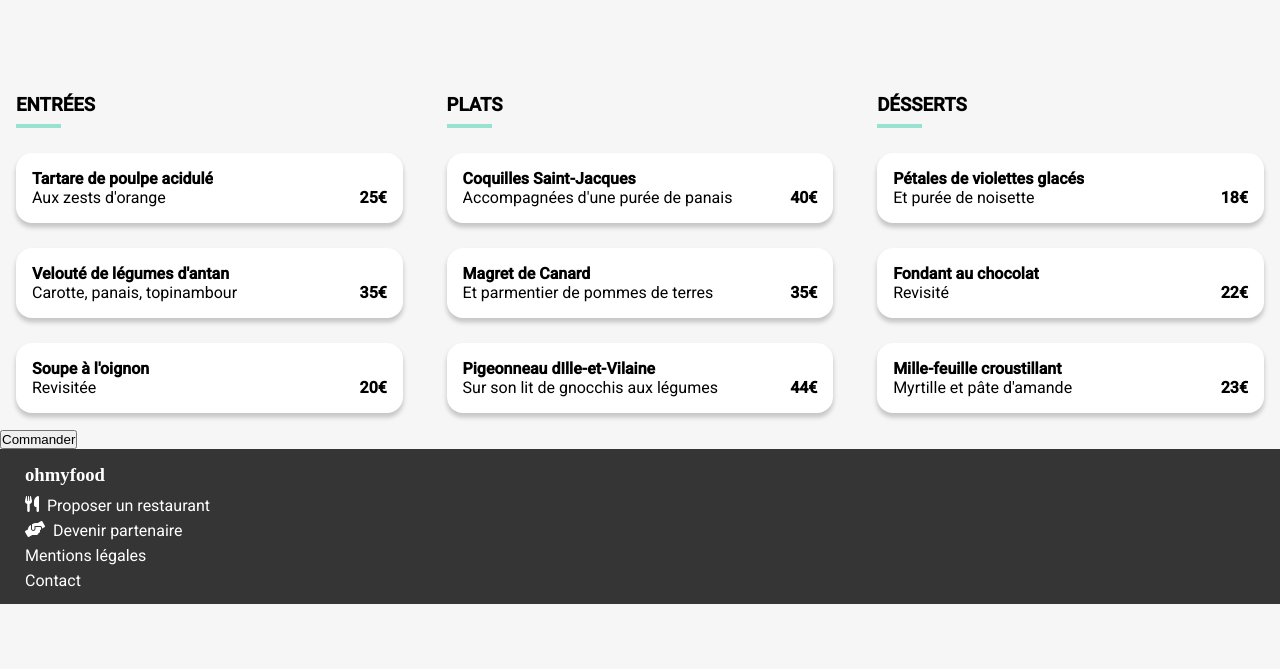
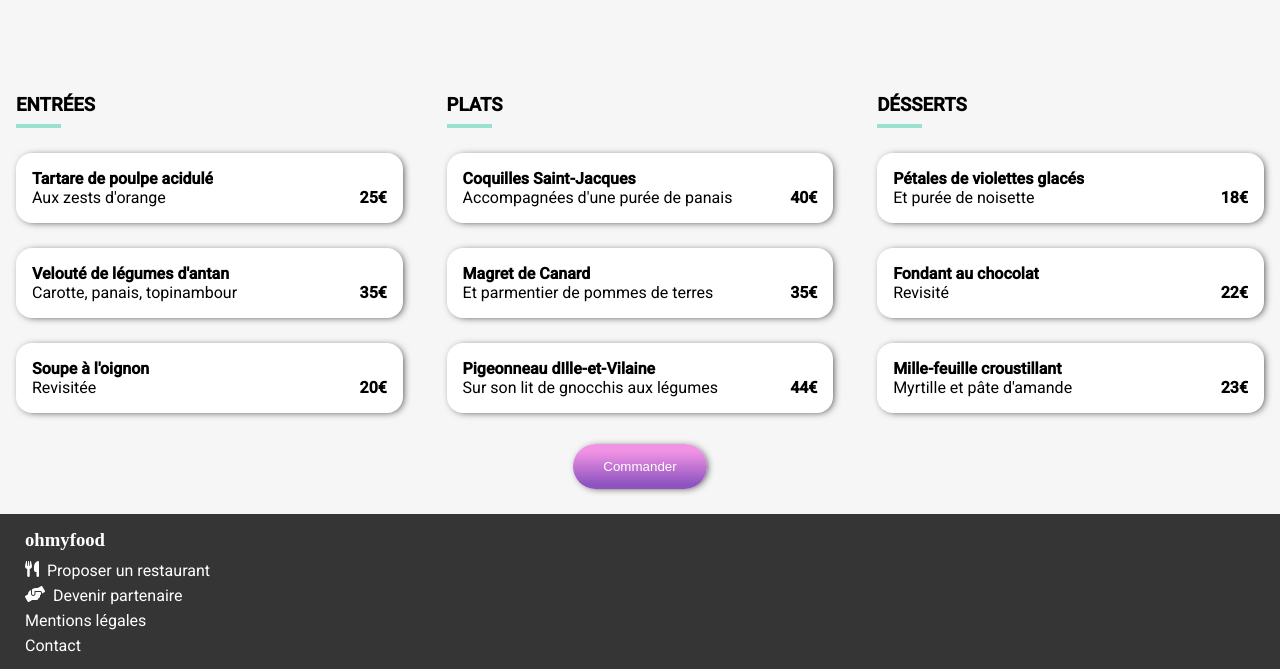
Before and after one commit to SIDIKEY/SIDIKEY.github.io, a website: page pages/a_la_française.html in a window 1280 px wide. Shown: the part 832-1501 px from the top of the page. Before the commit the page ends 1436 px from the top, so only its background shows below. Drawn offline with nearby package versions, Linux system fonts and the light colour scheme; files that its build step writes are made by us from their sources; a web font is replaced by a local one.

Commit message:
changing link path

```diff
--- a/pages/a_la_française.html
+++ b/pages/a_la_française.html
@@ -5,7 +5,7 @@
     <meta http-equiv="X-UA-Compatible" content="IE=edge">
     <meta name="viewport" content="width=device-width, initial-scale=1.0">
     <title>À la française</title>
-    <link rel="stylesheet" href="./style.css">
+    <link rel="stylesheet" href="../style.css">
     <link href="/assets/fontawesome/css/all.css" rel="stylesheet">
 </head>
 <body>
@@ -157,13 +157,10 @@
           </div>
         </section>
 
-
         <div class="order_menu">
           <button class="order">Commander</button>
         </div>
       </main>
-
-
 
       <footer>
         <div class="footer_size">
```
